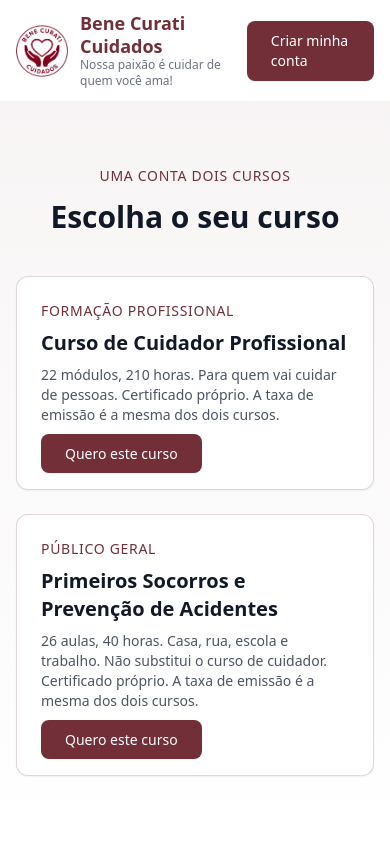
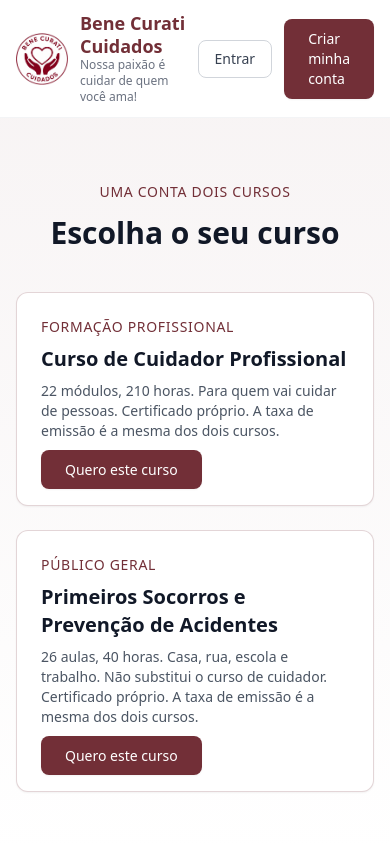
Before and after one commit to benecuraticuidados/bene-curati-curso, a Next.js app: page / in a window 390 px wide. Shown: the top 844 px of the page. Built offline with nearby package versions, Linux system fonts and the light colour scheme.

Commit message:
Make login link visible on all devices
Updated login link to be visible on all screen sizes.

```diff
--- a/src/app/page.tsx
+++ b/src/app/page.tsx
@@ -22,9 +22,10 @@ export default function HomePage() {
             </div>
           </div>
           <div className="flex items-center gap-3">
-            <Link href="/login" className="btn-outline text-sm hidden sm:inline-flex">
-              Entrar
-            </Link>
+            <Link href="/login" className="btn-outline text-sm">
+  Entrar
+</Link>
+
             <Link href="/cadastro" className="btn-primary text-sm">
               Criar minha conta
             </Link>
```
